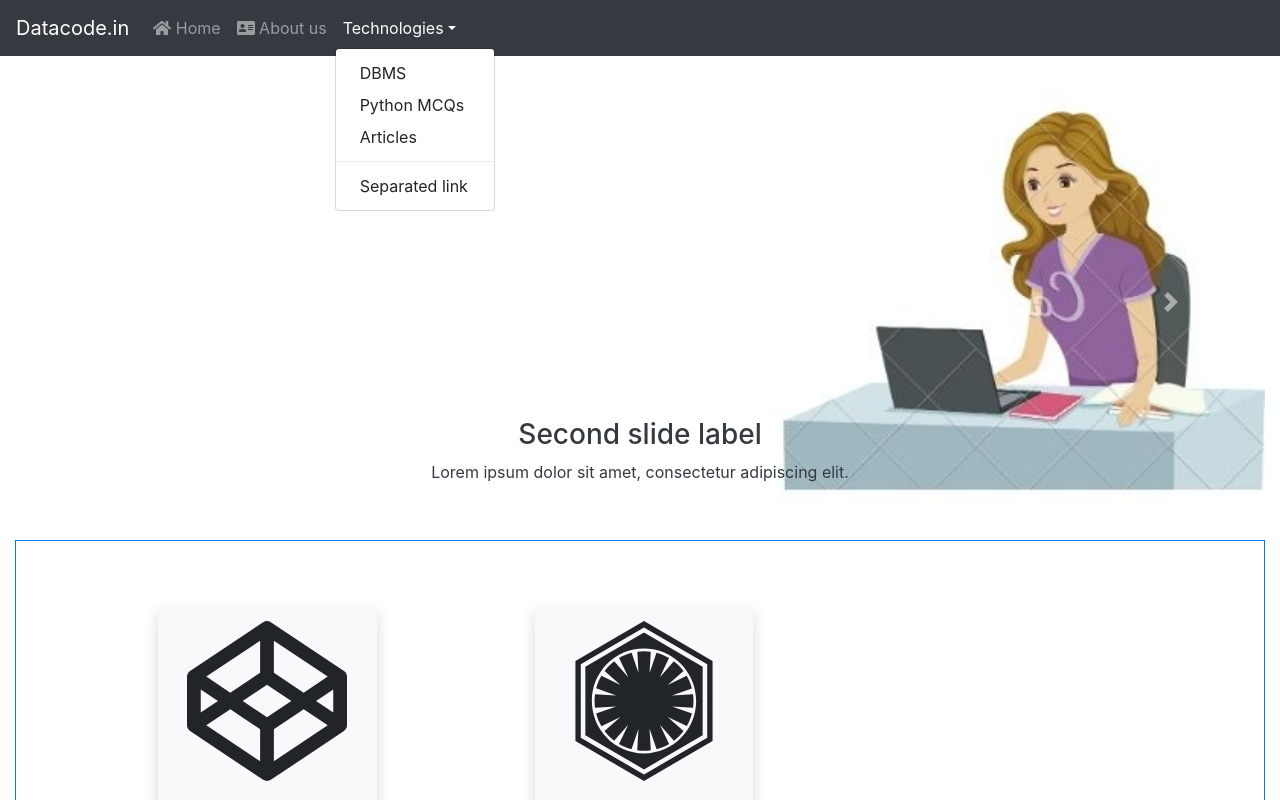
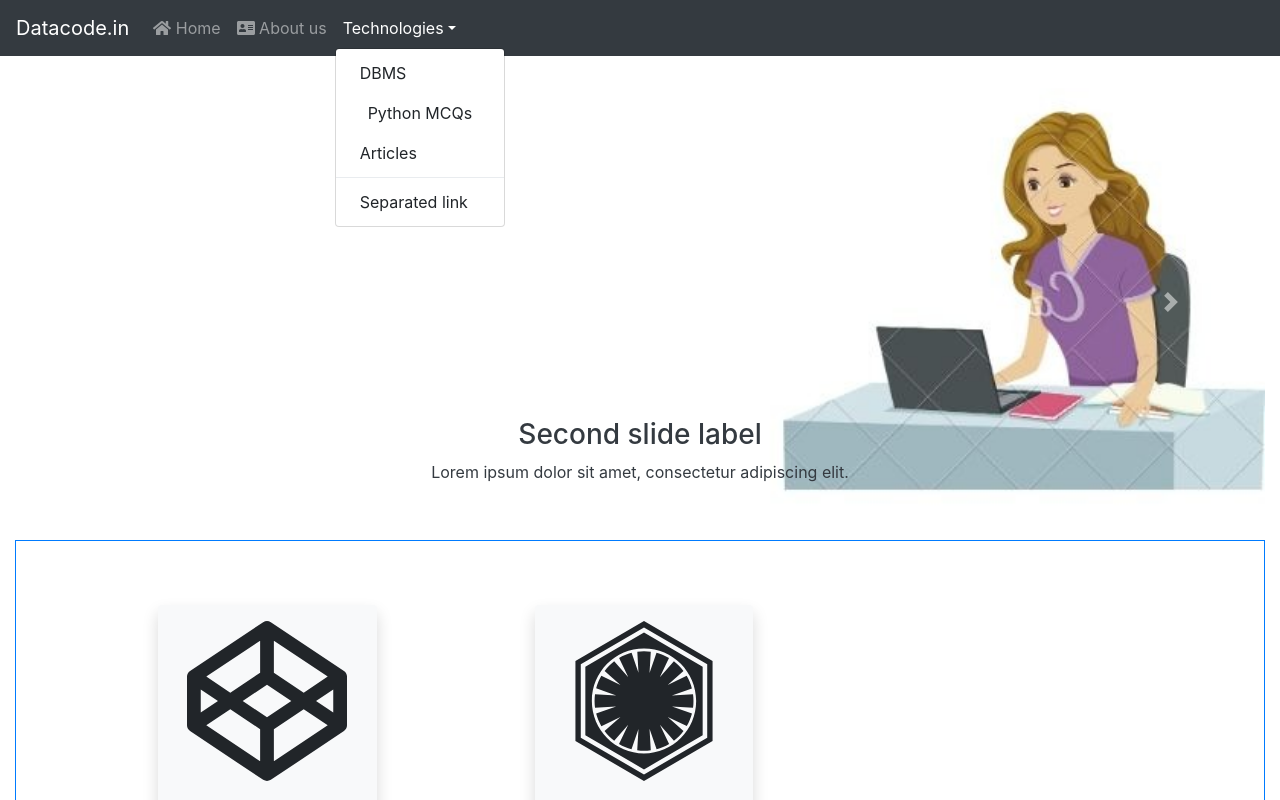
Before and after one commit to akshayDatacode/react-datacode, a React (Create React App) app: page / in a window 1280 px wide. Both pictures are taken after a click on the button "Technologies". Shown: the top 800 px of the page. Built offline with nearby package versions, Linux system fonts and the light colour scheme.

Commit message:
Deployment try 6

```diff
--- a/src/components/header_component/HeaderComponent.jsx
+++ b/src/components/header_component/HeaderComponent.jsx
@@ -28,9 +28,9 @@ class HeaderComponent extends Component {
                 <Link to="/dbms_interview_question">
                   <NavDropdown.Item>DBMS</NavDropdown.Item>
                 </Link>
-                <Link to="/python_mcqs">
+                <Nav.Link herf="/react-datacode/#/python_mcqs">
                   <NavDropdown.Item>Python MCQs</NavDropdown.Item>
-                </Link>
+                </Nav.Link>
                 <Link to="/dbms_interview_question">
                   <NavDropdown.Item>Articles</NavDropdown.Item>
                 </Link>
```
